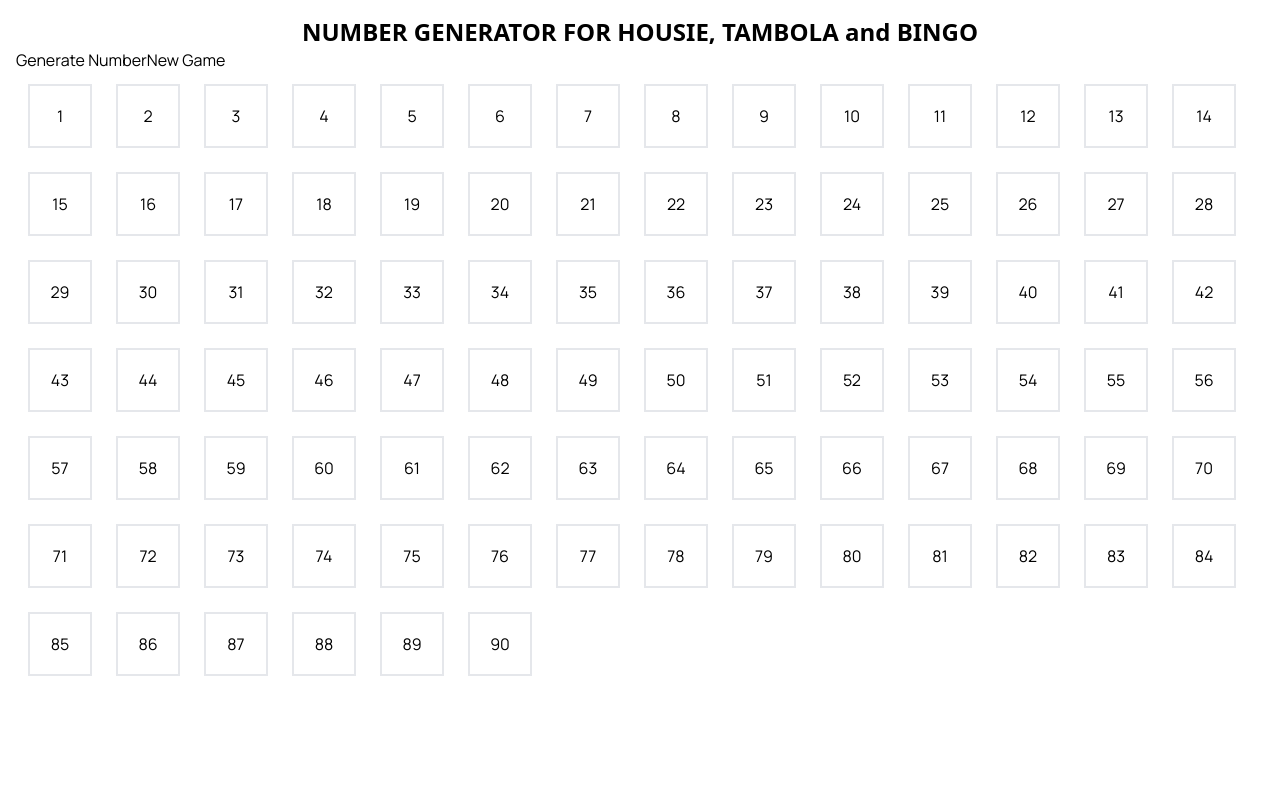
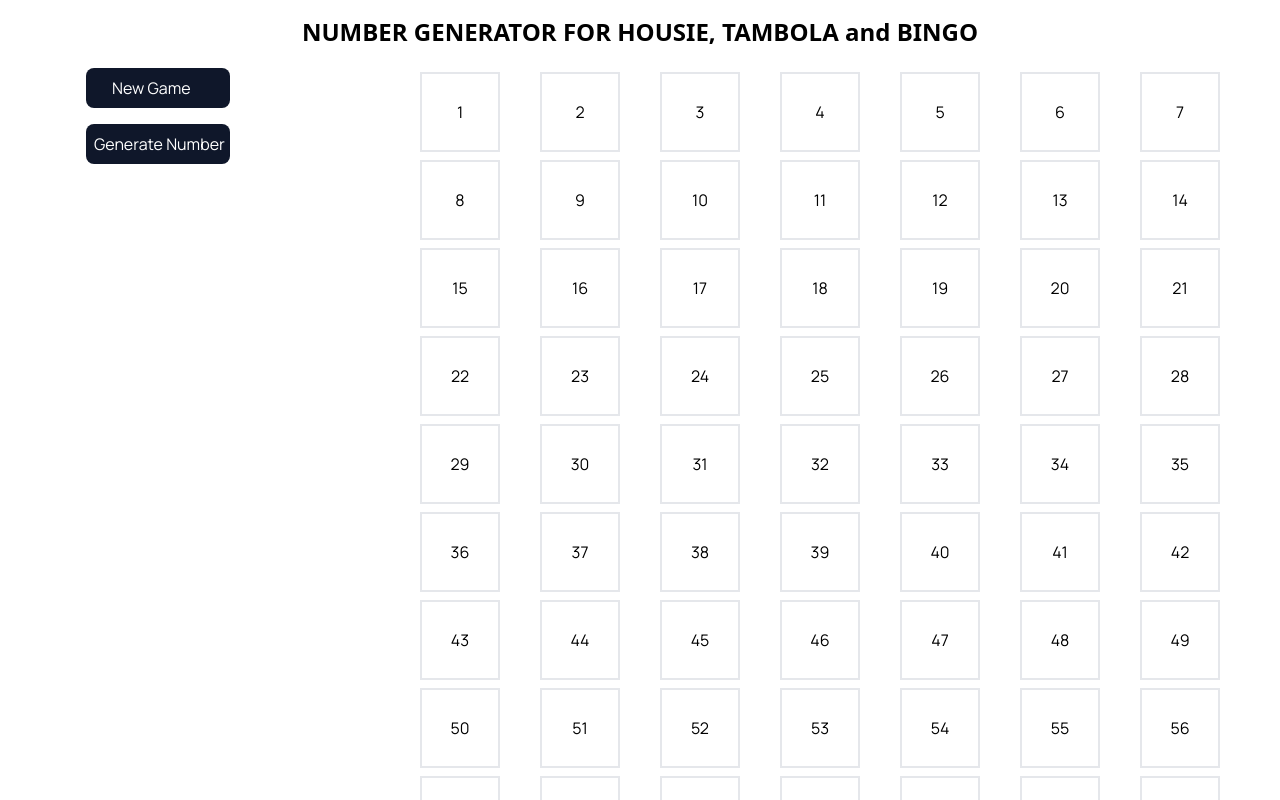
Before and after one commit to gayathrimantha/tambolaweb, a Next.js app in the folder tambolahousie/: page / in a window 1280 px wide. Shown: the top 800 px of the page. Built offline with nearby package versions, Linux system fonts and the light colour scheme.

Commit message:
Update NumberGenerator.tsx

```diff
--- a/tambolahousie/src/app/NumberGenerator.tsx
+++ b/tambolahousie/src/app/NumberGenerator.tsx
@@ -54,11 +54,25 @@ export default function NumberGenerator() {
 
   return (
     <div>
-      <div>
-        <button onClick={generateNumber}>Generate Number</button>
-        <button onClick={resetNumbers}>New Game</button>
+      <div
+        className="mb-[-5rem]"
+        style={{ marginLeft: "70px", marginTop: "20px" }}
+      >
+        <div
+          onClick={resetNumbers}
+          className="h-10 w-36 bg-slate-900  text-white items-center flex cursor-pointer rounded-lg"
+          style={{ padding: "10px" }}
+        >
+          <div className="ml-4 ">New Game</div>
+        </div>
+        <div
+          onClick={generateNumber}
+          className="h-10 w-36 bg-slate-900 text-white mt-4 items-center flex cursor-pointer rounded-lg"
+        >
+          <div className="ml-2 ">Generate Number</div>
+        </div>
       </div>
-      <div className="flex flex-row w-full flex-wrap ">
+      <div className="flex flex-row  flex-wrap ml-96 mr-2 mt-[-6rem]">
         {numbers.map((number) => (
           <div
             key={uuid()} // Use a unique key for each number element
@@ -70,7 +84,7 @@ export default function NumberGenerator() {
                   ? "green" // Color for selected numbers
                   : "white", // Default color
             }}
-            className="border-x-2 border-y-2 w-16 h-16 items-center flex justify-center mx-3 my-3"
+            className="border-x-2 border-y-2 w-20 h-20 items-center flex justify-center mx-5 my-1 p-5"
           >
             {number}
           </div>
```
